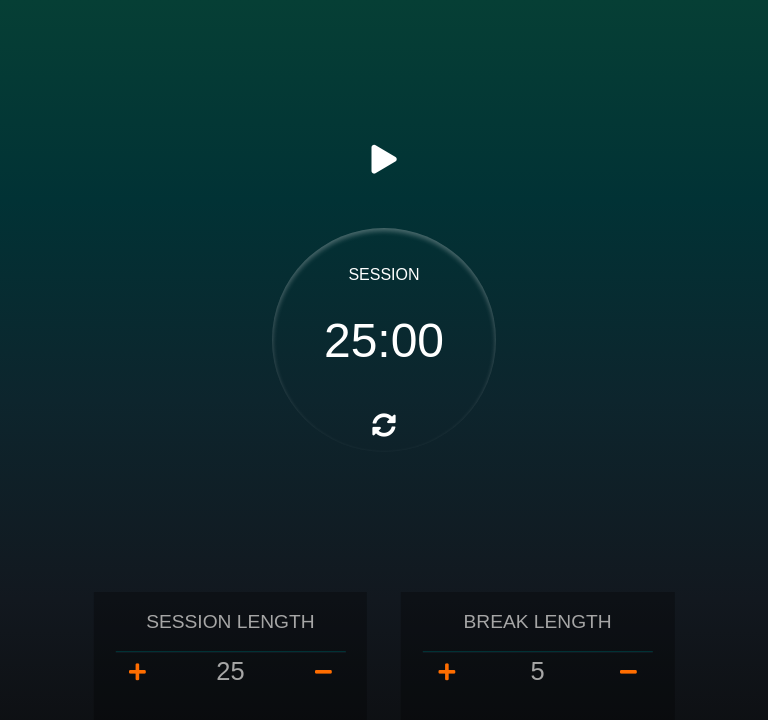
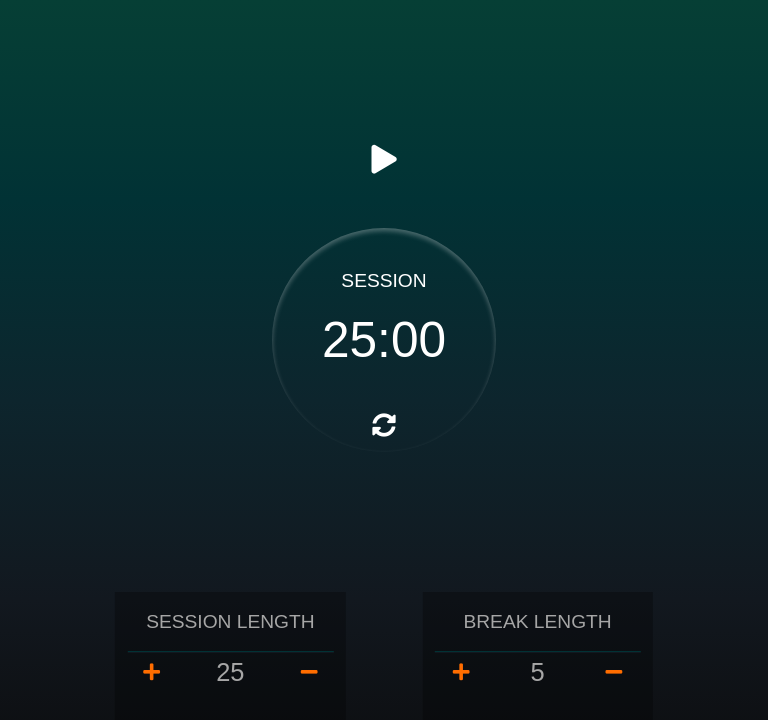
Before and after one commit to 1XWebbyX1/pomodoro-clock-pwa, a React (Create React App) app: page / in a window 768 px wide. Shown: the top 720 px of the page. Built offline with nearby package versions, Linux system fonts and the light colour scheme; a web font is replaced by a local one.

Commit message:
improve accessibility

```diff
--- a/src/App.js
+++ b/src/App.js
@@ -1,4 +1,4 @@
-import React, { Component } from 'react';
+import React from 'react';
 import Wrapper from './components/Wrapper.js'
 import { Provider } from 'react-redux'
 import store from './redux/store.js'
--- a/src/components/Wrapper.js
+++ b/src/components/Wrapper.js
@@ -81,7 +81,7 @@ startTimer(){
             if(regex.test(seconds)){
                var time =  (regex.test(minutes)) ? this.genTime(minutes, seconds) : this.genTime('0' + minutes, seconds);
             }else {
-               var time =  (regex.test(minutes)) ? this.genTime(minutes,'0' + seconds) : this.genTime('0' + minutes,'0' + seconds);
+                time =  (regex.test(minutes)) ? this.genTime(minutes,'0' + seconds) : this.genTime('0' + minutes,'0' + seconds);
             }
            this.props.updateTime(time);
             }.bind(this));
--- a/src/sass/01-components/Clock.scss
+++ b/src/sass/01-components/Clock.scss
@@ -19,6 +19,7 @@
     transform: translate(-50%, -50%);
     font-size: 4em;
     cursor: default;
+    user-select: none;
   }
 
   #text{
@@ -28,6 +29,7 @@
     font-size: 1em;
     transform: translateX(-50%);
     cursor: default;
+    user-select: none;
   }
 
   .refresh{
--- a/src/sass/01-components/Label.scss
+++ b/src/sass/01-components/Label.scss
@@ -1,6 +1,6 @@
 .label{
   width: calc(13em + 3vmax);
-  height: calc(6.5em);
+  height: 6.5em;
   color: #a6a6a6;
   background: rgba(0,0,0, 0.3) !important;
 
@@ -8,12 +8,13 @@
     top: 10%;
     text-align: center;
     cursor: default;
+    user-select: none;
   }
 
   .line{
     height: 2px;
     border: none;
-    width: calc(13em + 3vmax);
+    width: calc(13em + 2vmax);
     top: 32%;
     font-size: calc(0.7em + 0.3vmax);
     transform: translateY(-50%);
@@ -22,13 +23,13 @@
 
 
   .inline{
-  //  margin-top: 3%;
     display: flex;
     justify-content: space-around;
     align-items: flex-start;
     .length{
        font-size: calc(1.2em + 0.3vmax);
         cursor: default;
+        user-select: none;
         margin-top:  -2%;
     }
 
--- a/src/sass/03-tools/_media-queries.scss
+++ b/src/sass/03-tools/_media-queries.scss
@@ -9,11 +9,11 @@
     }
 
     #text{
-      font-size: 0.7em;
+      font-size: 0.9em;
     }
 
     #time{
-      font-size: 3em;
+      font-size: 3.1em;
     }
   }
   body .back {
@@ -29,7 +29,12 @@
     }
   }
   .back .label{
-    font-size: 0.7em;
+    font-size: 0.9em;
+    width: 12em;
+    height: 7em;
+    .line{
+      width: 13em;
+    }
    }
 }
 
@@ -51,7 +56,7 @@
     }
 
     .clock #text{
-      font-size: 1em;
+      font-size: 1.2em;
     }
   }
 }
```
